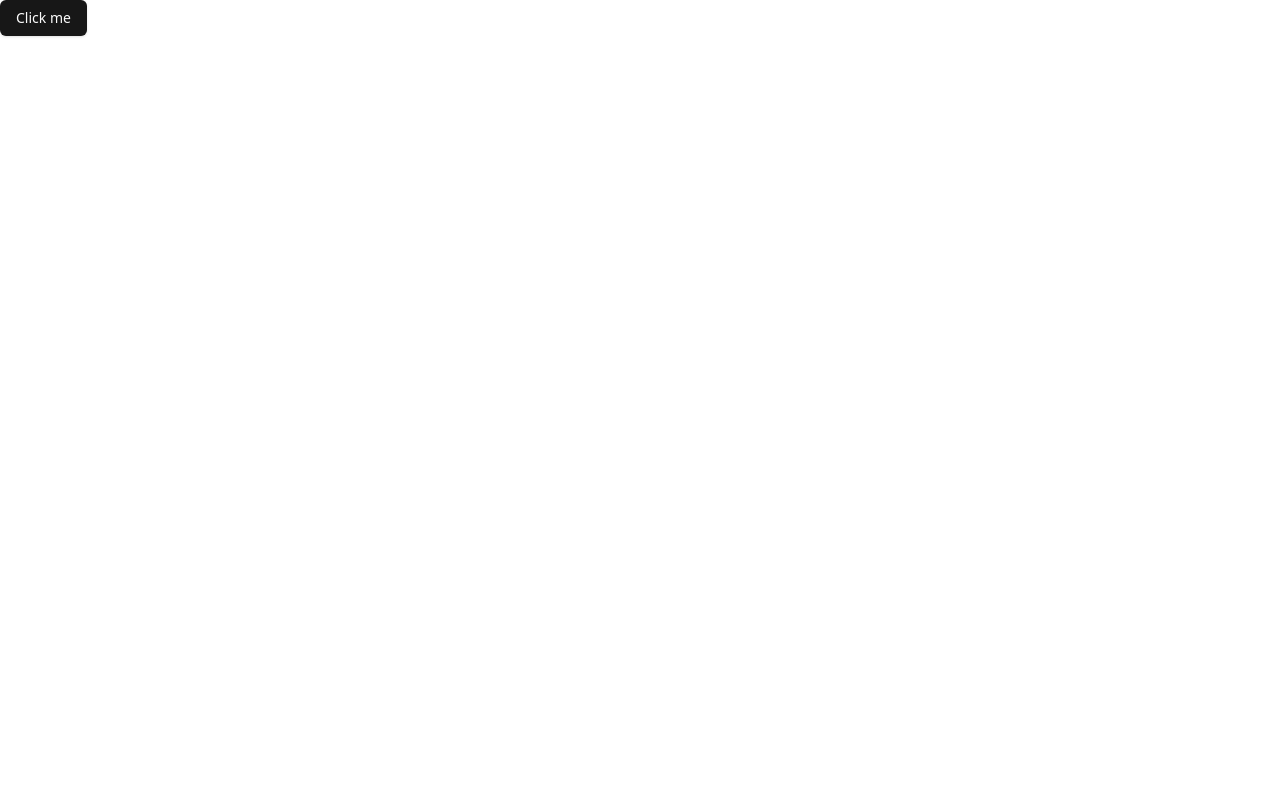
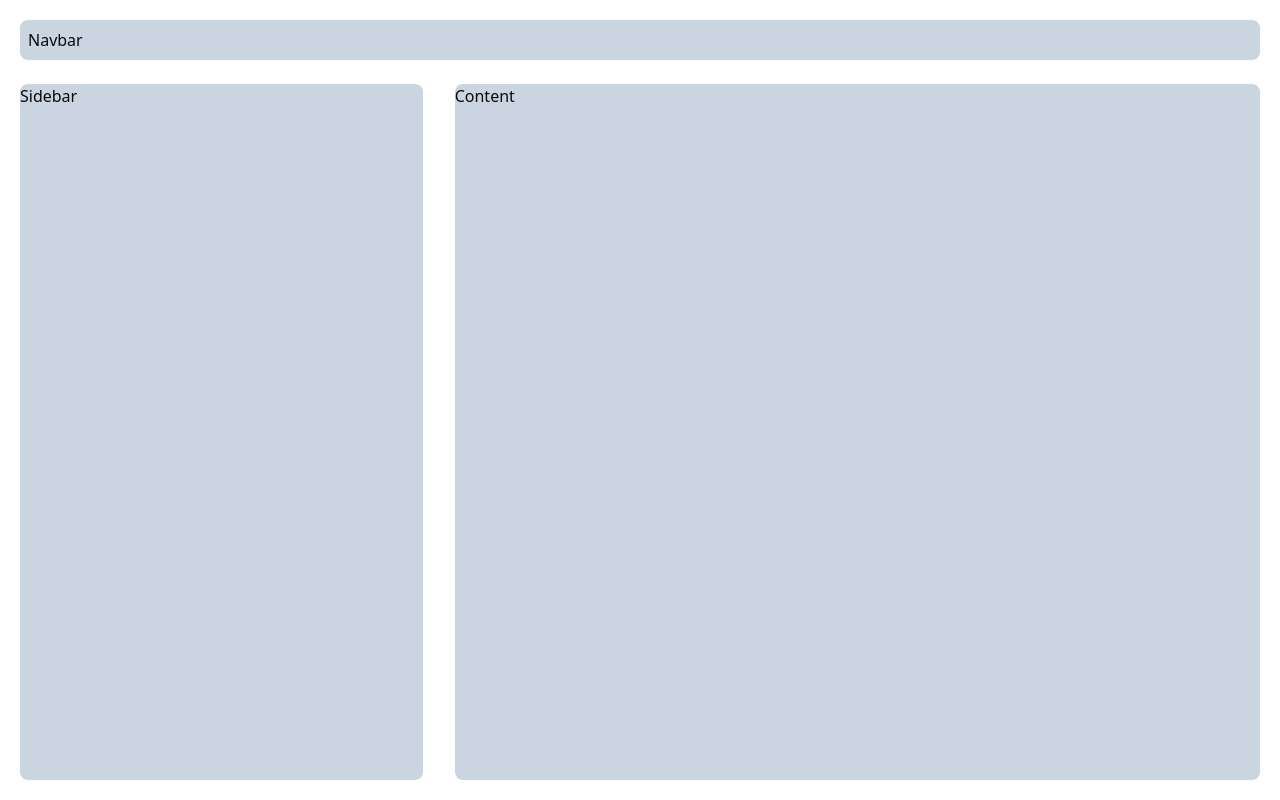
Before and after one commit to yash7xm/Vyzon-Playground, a React (Vite) app: page / in a window 1280 px wide. Built offline with nearby package versions, Linux system fonts and the light colour scheme.

Commit message:
basic skeleton added

```diff
--- a/package.json
+++ b/package.json
@@ -17,6 +17,7 @@
     "lucide-react": "^0.451.0",
     "react": "^18.3.1",
     "react-dom": "^18.3.1",
+    "react-router-dom": "^6.26.2",
     "tailwind-merge": "^2.5.3",
     "tailwindcss-animate": "^1.0.7"
   },
--- a/src/App.tsx
+++ b/src/App.tsx
@@ -1,11 +1,7 @@
-import { Button } from "@/components/ui/button";
+import Routes from "./Routes";
 
 function App() {
-    return (
-        <div>
-            <Button>Click me</Button>
-        </div>
-    );
+    return <Routes />;
 }
 
 export default App;
--- /dev/null
+++ b/src/Routes.tsx
@@ -0,0 +1,15 @@
+import { BrowserRouter as Router, Route, Routes } from "react-router-dom";
+
+import Home from "./pages/Home";
+
+const AppRoutes = () => {
+    return (
+        <Router>
+            <Routes>
+                <Route path="/" element={<Home />} />
+            </Routes>
+        </Router>
+    );
+};
+
+export default AppRoutes;
--- /dev/null
+++ b/src/components/contents/index.tsx
@@ -0,0 +1,7 @@
+function Content() {
+    return (
+        <div className="w-full h-full rounded-lg bg-slate-300">Content</div>
+    )
+}
+
+export default Content;
--- /dev/null
+++ b/src/components/navbar/index.tsx
@@ -0,0 +1,7 @@
+function Navbar() {
+    return (
+        <div className="rounded-lg bg-slate-300 px-2 py-2">Navbar</div>
+    )
+}
+
+export default Navbar;
--- /dev/null
+++ b/src/components/sidebar/index.tsx
@@ -0,0 +1,7 @@
+function Sidebar() {
+    return (
+        <div className="w-full h-full rounded-lg bg-slate-300">Sidebar</div>
+    )
+}
+
+export default Sidebar;
--- /dev/null
+++ b/src/pages/Home/index.tsx
@@ -0,0 +1,23 @@
+import Navbar from "@/components/navbar";
+import Sidebar from "@/components/sidebar";
+import Content from "@/components/contents";
+
+function Home() {
+    return (
+        <div className="w-screen h-screen p-5 flex flex-col gap-6">
+            <div className="w-full">
+                <Navbar />
+            </div>
+            <div className="w-full flex h-full gap-8">
+                <div className="w-1/3 h-full">
+                    <Sidebar />
+                </div>
+                <div className="w-2/3 h-full">
+                    <Content />
+                </div>
+            </div>
+        </div>
+    );
+}
+
+export default Home;
```
Also changed, not shown: src/pages/index.tsx (added), 1 other file (tests, documents, lock files or other folders).
